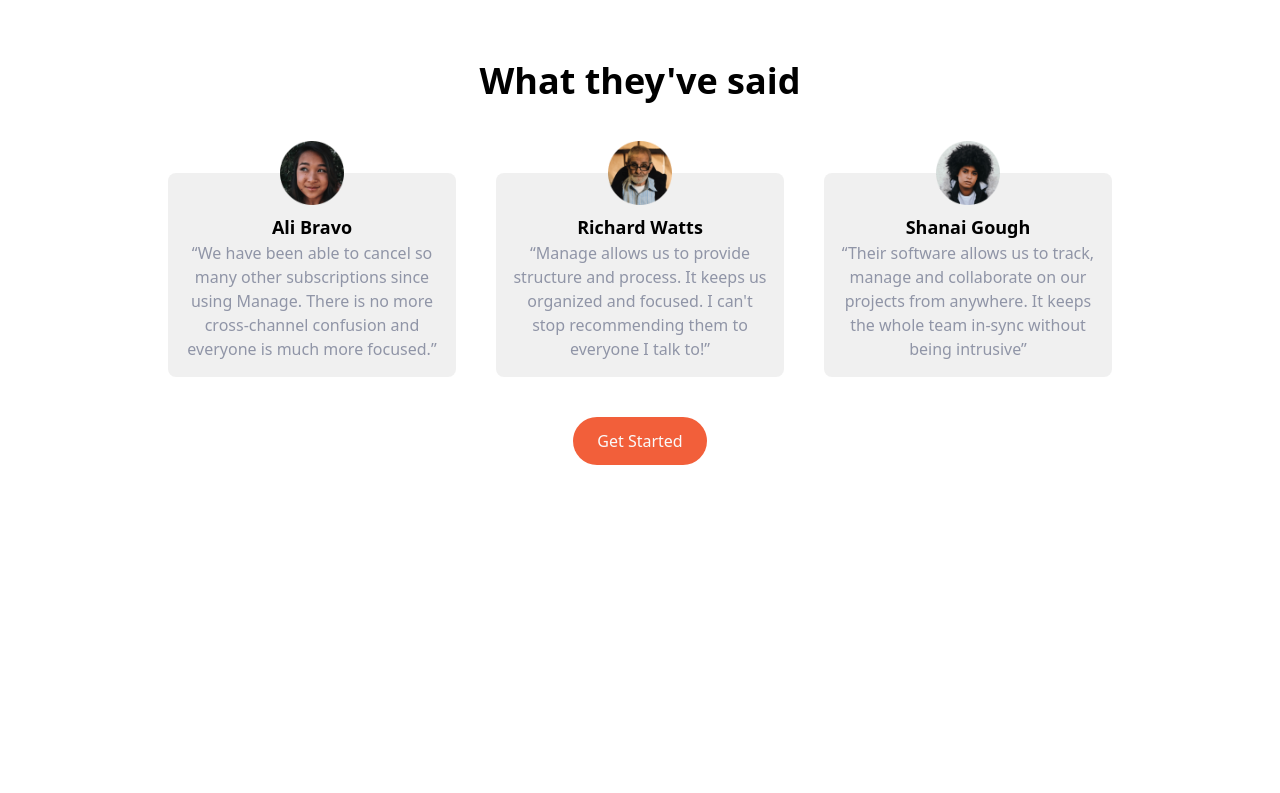
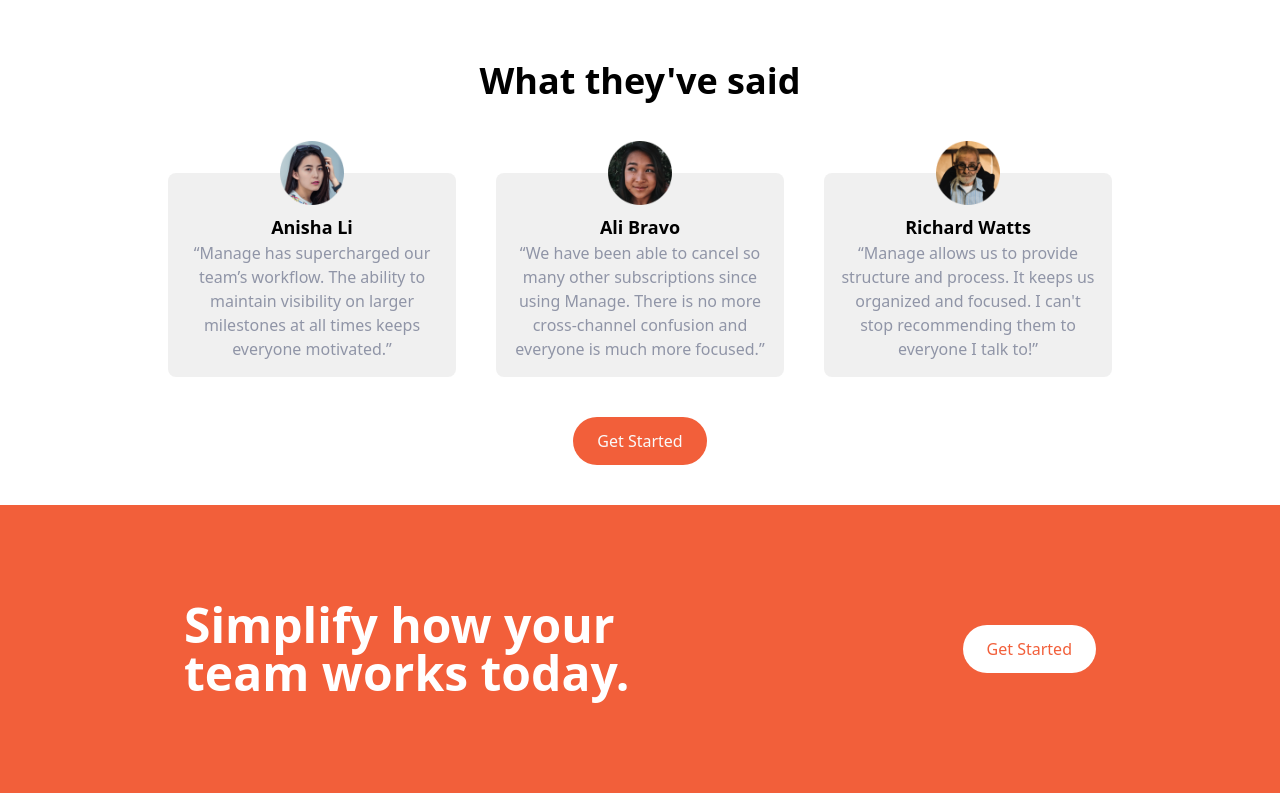
Before and after one commit to soumya495/manage-landing-page, a website: page index.html in a window 1280 px wide. Shown: the part 1089-1882 px from the top of the page. Before the commit the page ends 1574 px from the top, so only its background shows below. Drawn offline with nearby package versions, Linux system fonts and the light colour scheme.

Commit message:
CTA section

```diff
--- a/index.html
+++ b/index.html
@@ -153,7 +153,7 @@
     </section>
     <!-- testimonials -->
     <section id="testimonials">
-      <div class="container mx-auto my-10 mb-5 px-2">
+      <div class="container mx-auto my-10 px-2">
         <h2 class="text-4xl font-bold text-center">What they've said</h2>
         <!-- slider -->
         <div class="swiper mySwiper mt-10 mb-5 md:mb-10">
@@ -249,6 +249,25 @@
         </div>
       </div>
     </section>
+    <!-- CTA section -->
+    <section id="cta" class="py-24 bg-brightRed">
+      <div
+        class="container px-6 mx-auto flex flex-col items-start justify-between space-y-12 md:flex-row md:space-y-0 md:items-center"
+      >
+        <h2
+          class="text-white text-5xl font-semibold text-center md:text-left md:w-1/2 max-w-xl"
+        >
+          Simplify how your team works today.
+        </h2>
+        <div class="w-full flex justify-center md:justify-end md:w-1/2">
+          <a
+            href="#"
+            class="p-3 px-6 rounded-full bg-white text-brightRed hover:bg-gray-300"
+            >Get Started</a
+          >
+        </div>
+      </div>
+    </section>
     <script src="https://unpkg.com/swiper/swiper-bundle.min.js"></script>
     <script src="js/index.js"></script>
   </body>
--- a/js/index.js
+++ b/js/index.js
@@ -7,10 +7,10 @@ var swiper = new Swiper('.mySwiper', {
     el: '.swiper-pagination',
     clickable: true,
   },
-  autoplay: {
-    delay: 2500,
-    disableOnInteraction: false,
-  },
+  // autoplay: {
+  //   delay: 2500,
+  //   disableOnInteraction: false,
+  // },
   breakpoints: {
     480: {
       slidesPerView: 1,
```
Also changed, not shown: css/main.css.
